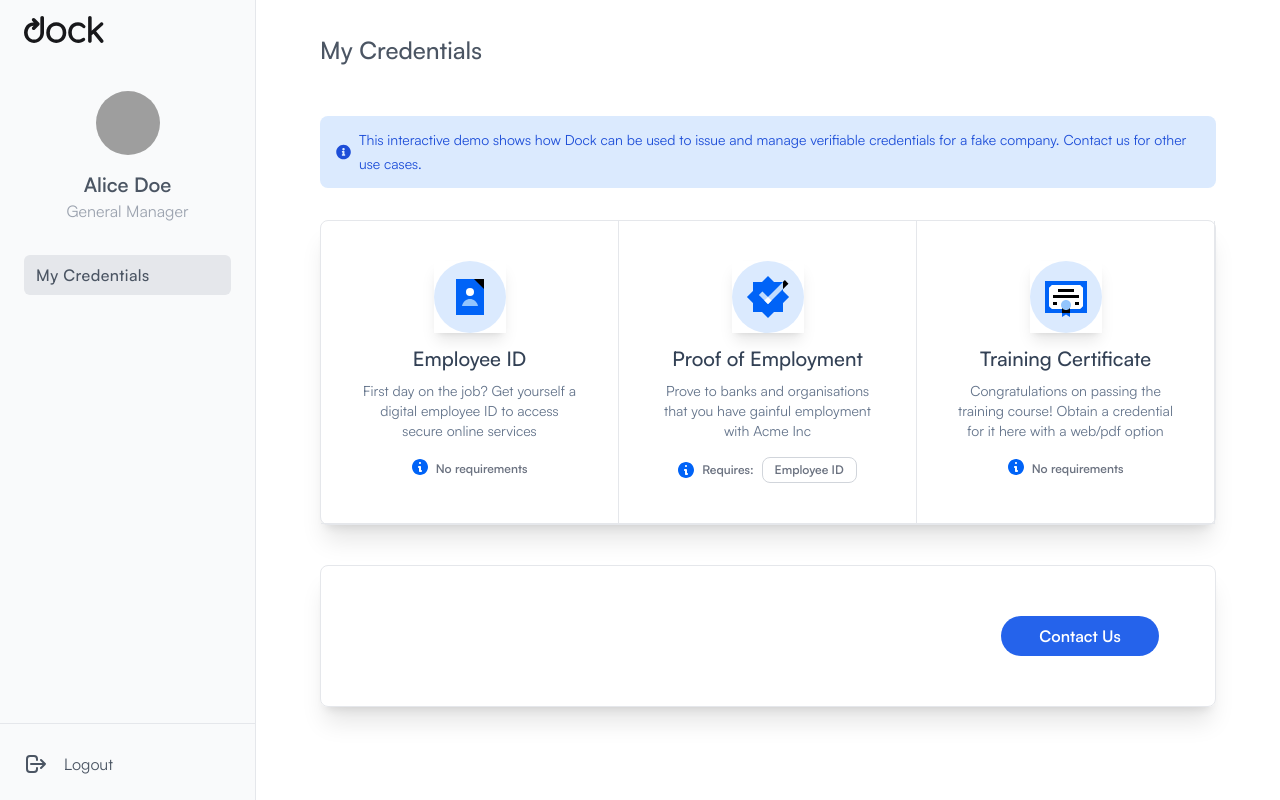
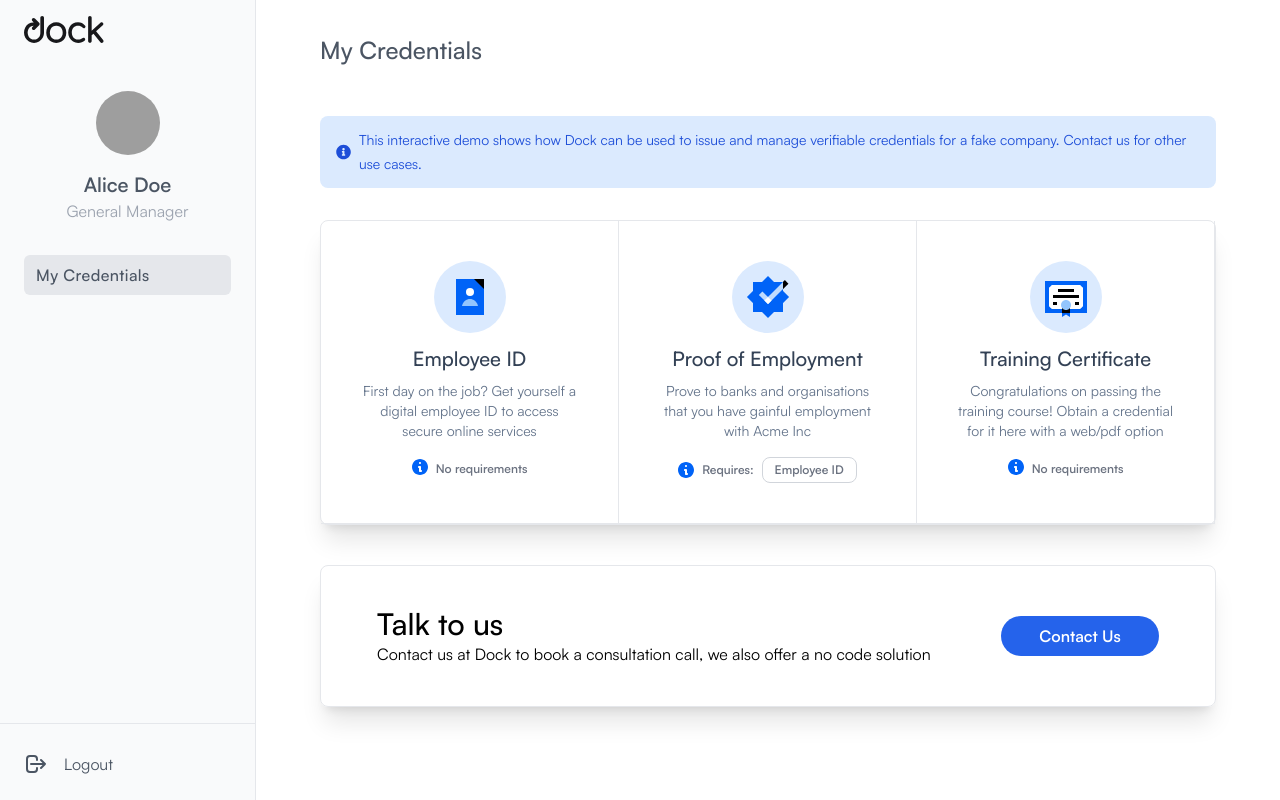
Before and after one commit to docknetwork/demo, a Next.js app: page /dashboard in a window 1280 px wide. Built offline with nearby package versions, Linux system fonts and the light colour scheme; grey boxes are pictures that could not be loaded.

Commit message:
fix styles
Signed-off-by: Samuel Hellawell <sshellawell@gmail.com>

```diff
--- a/pages/dashboard.js
+++ b/pages/dashboard.js
@@ -11,7 +11,7 @@ const credentialOffers = [
     description:
       'First day on the job? Get yourself a digital employee ID to access secure online services',
     icon: (
-      <span className="text-white shadow-lg">
+      <span className="text-white">
         <svg
           width="72"
           height="72"
@@ -33,7 +33,7 @@ const credentialOffers = [
     title: 'Proof of Employment',
     description: 'Prove to banks and organisations that you have gainful employment with Acme Inc',
     icon: (
-      <span className="text-white shadow-lg">
+      <span className="text-white">
         <svg
           width="72"
           height="72"
@@ -69,7 +69,7 @@ const credentialOffers = [
     description:
       'Congratulations on passing the training course! Obtain a credential for it here with a web/pdf option',
     icon: (
-      <span className="text-white shadow-lg">
+      <span className="text-white">
         <svg
           width="72"
           height="72"
@@ -151,7 +151,7 @@ function CredentialSelector() {
         ))}
       </div>
       <div className="w-full shadow-xl border py-10 px-14 my-10 flex justify-between items-center rounded-lg">
-        <p className=" text-white">
+        <p className="text">
           {' '}
           <span className="text-3xl font-medium">Talk to us</span> <br />
           <span className="text-md">
```
